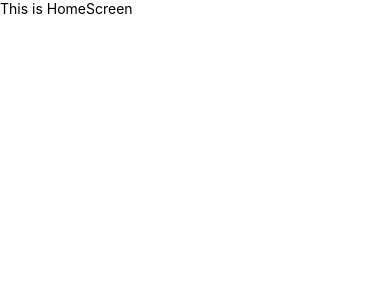
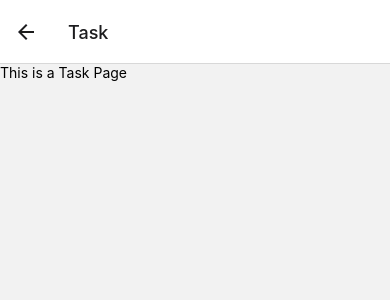
Before and after one commit to PaulCompSci/Fall-Hack-2022, a React Native app: screen /Task in a window 390 px wide. Shown: the top 300 px of the page. Built offline with nearby package versions, Linux system fonts and the light colour scheme.

Commit message:
Add Navigation to the app"

```diff
--- a/App.js
+++ b/App.js
@@ -1,11 +1,17 @@
 import { SafeAreaView } from "react-native";
 import HomeScreen from "./components/HomeScreen";
-
+import {NavigationContainer} from '@react-navigation/native'
+import {createNativeStackNavigator} from '@react-navigation/native-stack'
+import TaskPage from './components/TaskPage'
+const Stack = createNativeStackNavigator();
 
 export default function App() {
   return (
-    <SafeAreaView>
-      <HomeScreen/>
-    </SafeAreaView>
+    <NavigationContainer>
+      <Stack.Navigator>
+        <Stack.Screen name="Home" component={HomeScreen} />
+        <Stack.Screen name="Task" component={TaskPage} />
+      </Stack.Navigator>
+    </NavigationContainer>
   );
 }
--- a/components/HomeScreen.js
+++ b/components/HomeScreen.js
@@ -1,11 +1,15 @@
-import { Text } from "react-native";
+import { Text, View, Button } from "react-native";
 
-const HomeScreen = () => {
+const HomeScreen = ({navigation}) => {
+
     return (
-        <Text>
-            This is HomeScreen
-        </Text>
-    )
+      <View>
+        <Text>This is HomeScreen</Text>
+        <Button title = "Are you ready?" onPress={() => {
+            navigation.navigate('Task');
+        }}/>
+      </View>
+    );
 }
 
 export default HomeScreen;
--- /dev/null
+++ b/components/TaskPage.js
@@ -0,0 +1,11 @@
+import { Text, View } from "react-native"
+
+const TaskPage = () => {
+    return (
+        <View>
+            <Text>This is a Task Page</Text>
+        </View>
+    )
+}
+
+export default TaskPage;
--- a/package.json
+++ b/package.json
@@ -9,12 +9,16 @@
     "web": "expo start --web"
   },
   "dependencies": {
+    "@react-navigation/native": "^6.0.13",
+    "@react-navigation/native-stack": "^6.9.1",
     "expo": "~46.0.16",
     "expo-splash-screen": "~0.16.2",
     "expo-status-bar": "~1.4.0",
     "react": "18.0.0",
     "react-dom": "18.0.0",
     "react-native": "0.69.6",
+    "react-native-safe-area-context": "4.3.1",
+    "react-native-screens": "~3.15.0",
     "react-native-web": "~0.18.7"
   },
   "devDependencies": {
```
Also changed, not shown: 2 other files (tests, documents, lock files or other folders).
